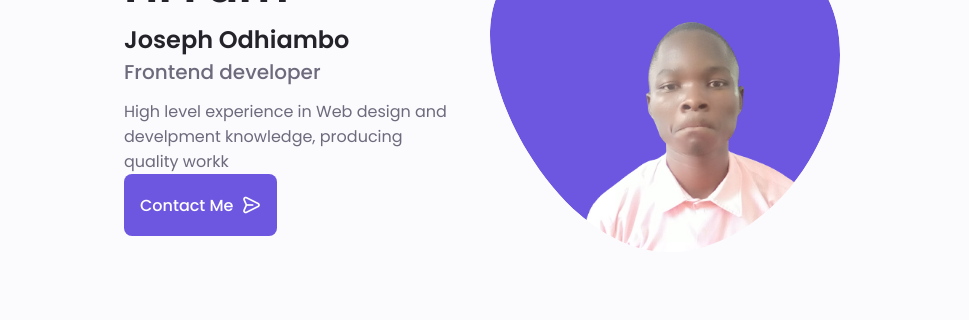
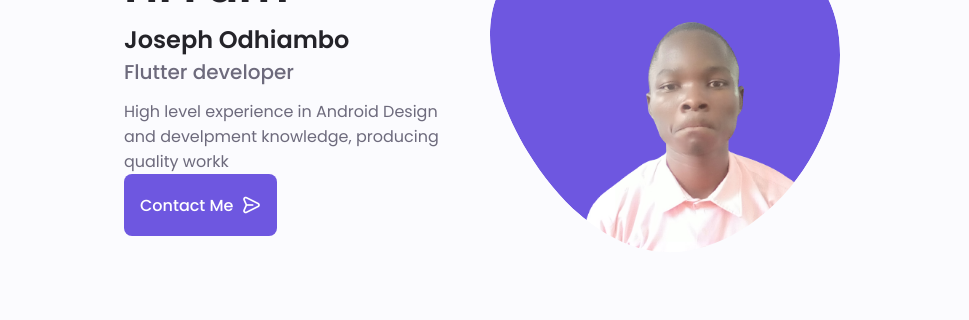
Before and after one commit to jose-34/josephodhiambo.github.io, a plain HTML site: page index.html in a window 1280 px wide. Shown: the part 258-578 px from the top of the page, 184-1153 px from the left. Drawn offline with nearby package versions, Linux system fonts and the light colour scheme.

Commit message:
my intro

```diff
--- a/index.html
+++ b/index.html
@@ -136,8 +136,8 @@
                 <div class="home__data">
                     <h1 class="home__title">Hi I'am </h1>
                     <h2 class="home__subtitle1">Joseph Odhiambo</h2>
-                    <h3 class="home__subtitle">Frontend developer</h3>
-                    <p class="home_description">High level experience in Web design and develpment
+                    <h3 class="home__subtitle">Flutter developer</h3>
+                    <p class="home_description">High level experience in Android Design and develpment
                         knowledge, producing quality workk</p>
                     <a href="#contact" class="button button--flex">
                         Contact Me<i class="uil uil-message button__icon"></i>
```
